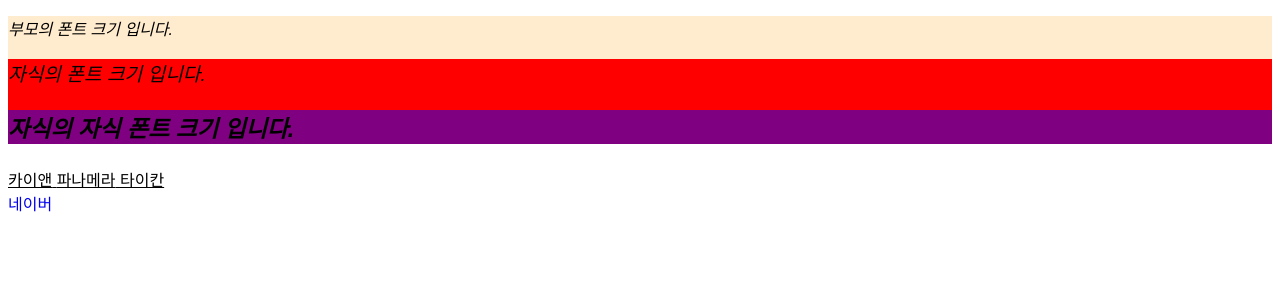
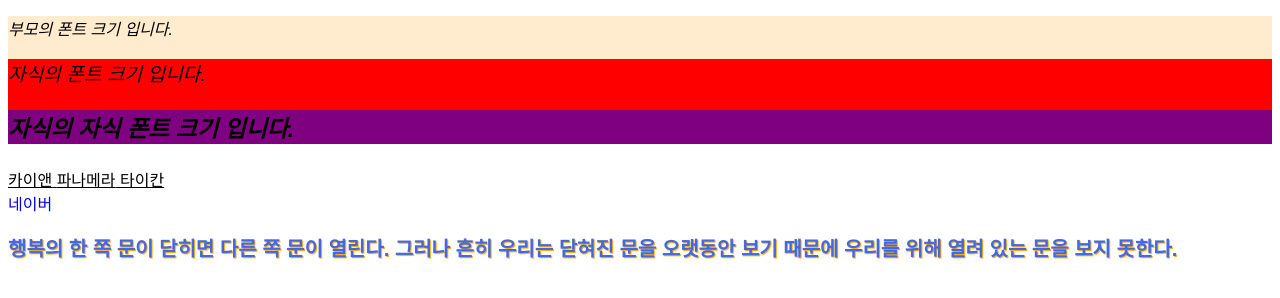
Before and after one commit to chahn0711/HTML_CSS, a plain HTML site: page src/css특성.html in a window 1280 px wide. Drawn offline with Linux system fonts and the light colour scheme.

Commit message:
231006 오전

```diff
--- a/src/css특성.html
+++ b/src/css특성.html
@@ -46,6 +46,18 @@
             text-decoration: none;
         }
 
+        .test-text {
+            /* 자간 지정: 글자 사이의 간격 */
+            letter-spacing: 0px;
+            line-height: 1.4em;
+            font-size: 20px;
+            font-weight: bold;
+            color: royalblue;
+            /* 가로거리 세로거리 번짐정도 색상 */
+            text-shadow: 1px 1px 1px #ffa500;
+        }
+
+
 
     </style>
 
@@ -67,7 +79,9 @@
     </div>
 
     <a href="http://naver.com">네이버</a>
-
+    <p class="test-text">행복의 한 쪽 문이 닫히면 다른 쪽 문이 열린다.
+     그러나 흔히 우리는 닫혀진 문을 오랫동안 보기 때문에 우리를 위해
+     열려 있는 문을 보지 못한다.</p>
 
 </body>
 </html>
```
